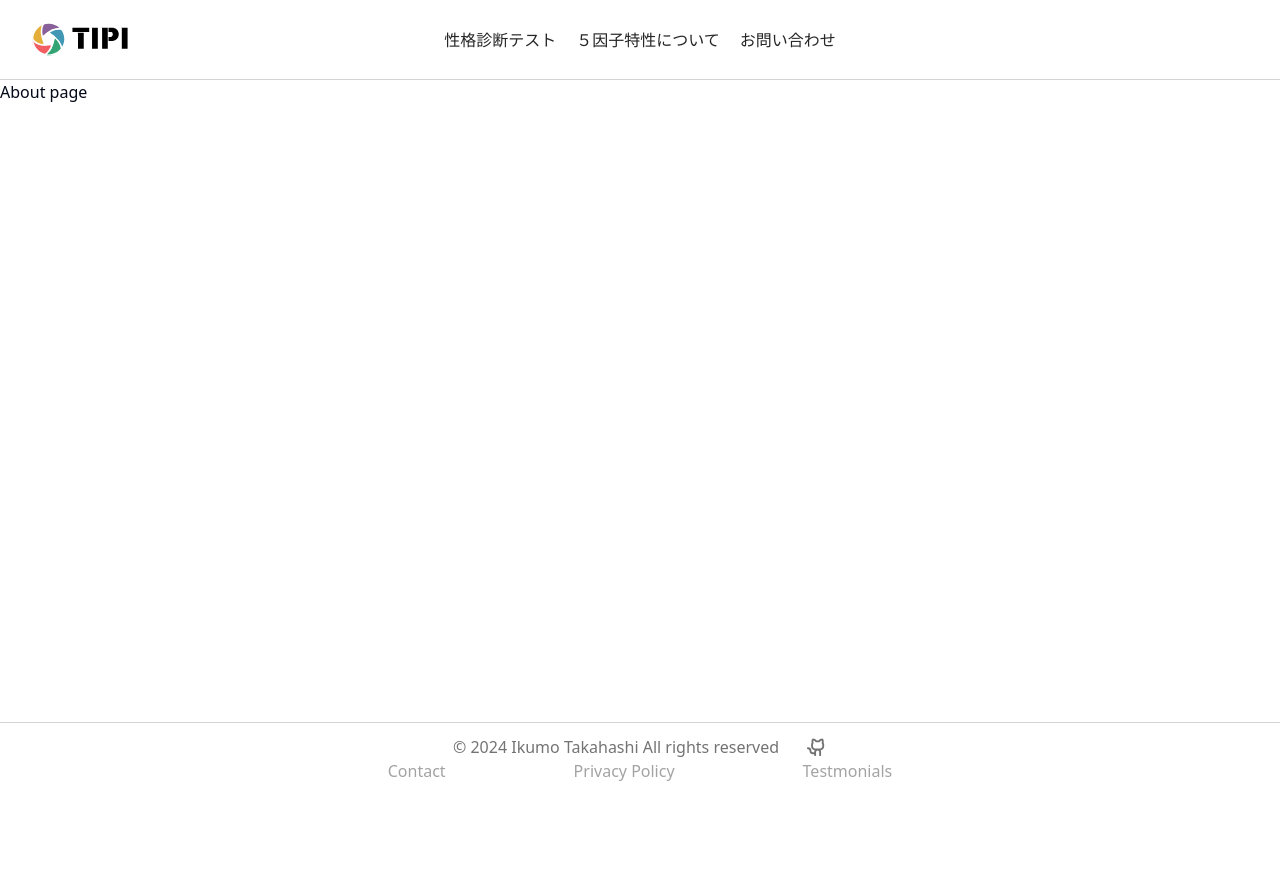
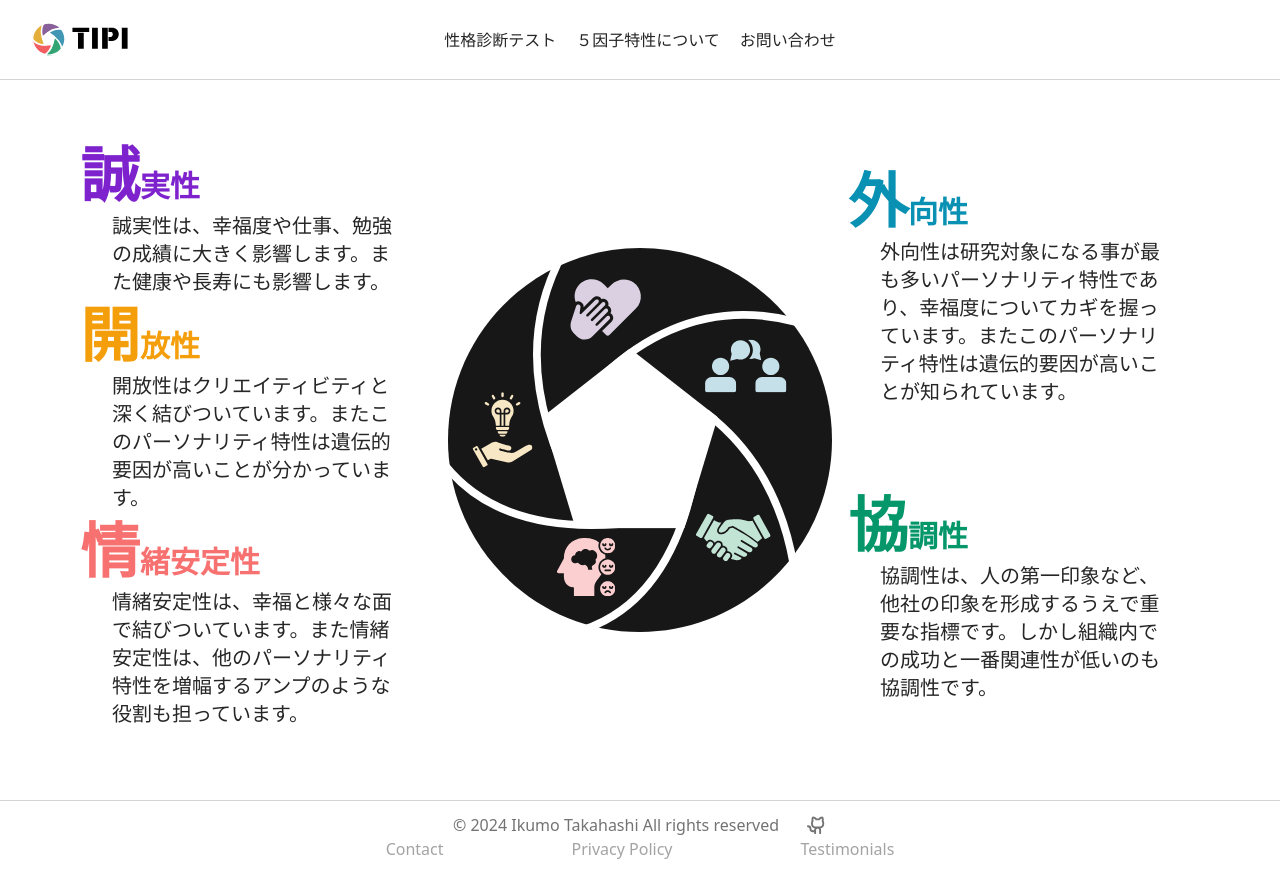
Before and after one commit to IkUmO1118/tipi-personality, a React (Vite) app: page /about in a window 1280 px wide. Before the commit the page ends 800 px from the top, so only its background shows below. Built offline with nearby package versions, Linux system fonts and the light colour scheme.

Commit message:
Added Contact and About pages

```diff
--- a/src/pages/About.tsx
+++ b/src/pages/About.tsx
@@ -1,7 +1,55 @@
+import TIPIImage from "/TIPI-image_color.svg";
+
 function About() {
   return (
-    <div>
-      <h1>About page</h1>
+    <div className="mx-16 grid h-full grid-cols-3 py-16">
+      <div className="flex flex-col items-center justify-between">
+        <article className=" w-11/12">
+          <h2 className="text-3xl font-bold text-purple-700">
+            <span className="text-6xl">誠</span>実性
+          </h2>
+          <p className="px-8 py-2 text-xl text-neutral-800">
+            誠実性は、幸福度や仕事、勉強の成績に大きく影響します。また健康や長寿にも影響します。
+          </p>
+        </article>
+        <article className="w-11/12">
+          <h2 className="text-3xl font-bold text-amber-500">
+            <span className="text-6xl">開</span>放性
+          </h2>
+          <p className="px-8 py-2 text-xl text-neutral-800">
+            開放性はクリエイティビティと深く結びついています。またこのパーソナリティ特性は遺伝的要因が高いことが分かっています。
+          </p>
+        </article>
+        <article className="w-11/12">
+          <h2 className="text-3xl font-bold text-red-400">
+            <span className="text-6xl">情</span>緒安定性
+          </h2>
+          <p className="px-8 py-2 text-xl text-neutral-800">
+            情緒安定性は、幸福と様々な面で結びついています。また情緒安定性は、他のパーソナリティ特性を増幅するアンプのような役割も担っています。
+          </p>
+        </article>
+      </div>
+      <div className="flex items-center">
+        <img src={TIPIImage} alt="TIPI main image" />
+      </div>
+      <div className="flex flex-col items-center justify-center gap-20">
+        <article className=" w-11/12">
+          <h2 className="text-3xl font-bold text-cyan-600">
+            <span className="text-6xl">外</span>向性
+          </h2>
+          <p className="px-8 py-2 text-xl text-neutral-800">
+            外向性は研究対象になる事が最も多いパーソナリティ特性であり、幸福度についてカギを握っています。またこのパーソナリティ特性は遺伝的要因が高いことが知られています。
+          </p>
+        </article>
+        <article className=" w-11/12">
+          <h2 className="text-3xl font-bold text-emerald-600">
+            <span className="text-6xl">協</span>調性
+          </h2>
+          <p className="px-8 py-2 text-xl text-neutral-800">
+            協調性は、人の第一印象など、他社の印象を形成するうえで重要な指標です。しかし組織内での成功と一番関連性が低いのも協調性です。
+          </p>
+        </article>
+      </div>
     </div>
   );
 }
--- a/src/pages/Contact.tsx
+++ b/src/pages/Contact.tsx
@@ -1,7 +1,11 @@
 function Contact() {
   return (
-    <div>
-      <h1>Contact page</h1>
+    <div className="mx-16 flex flex-col gap-6 py-16 text-neutral-800">
+      <h1 className="text-6xl font-medium">お問い合わせ</h1>
+      <h3 className="mt-8 text-2xl">
+        質問、ご意見やご感想をお気軽にお寄せください。いただいたメッセージはすべて読ませていただきます。あなたからのメッセージを楽しみにしています。
+      </h3>
+      <h3 className="text-2xl underline">ikumo1118free@gmail.com</h3>
     </div>
   );
 }
--- a/src/ui/FooterNav.tsx
+++ b/src/ui/FooterNav.tsx
@@ -10,7 +10,7 @@ function FooterNav() {
         Privacy Policy
       </NavLink>
       <NavLink to="testimonials" className="hover:underline">
-        Testmonials
+        Testimonials
       </NavLink>
     </div>
   );
--- a/src/ui/Logo.tsx
+++ b/src/ui/Logo.tsx
@@ -1,5 +1,6 @@
 import lightLogo from "/logo-light.svg";
 import darkLogo from "/logo-dark.svg";
+import { NavLink } from "react-router-dom";
 
 type LogoProps = {
   mode: string;
@@ -8,9 +9,9 @@ type LogoProps = {
 function Logo({ mode }: LogoProps) {
   if (mode === "light")
     return (
-      <div className="flex items-center">
+      <NavLink className="flex items-center" to="/">
         <img className="" src={lightLogo} alt="logo_light" />
-      </div>
+      </NavLink>
     );
 
   if (mode === "dark")
```
